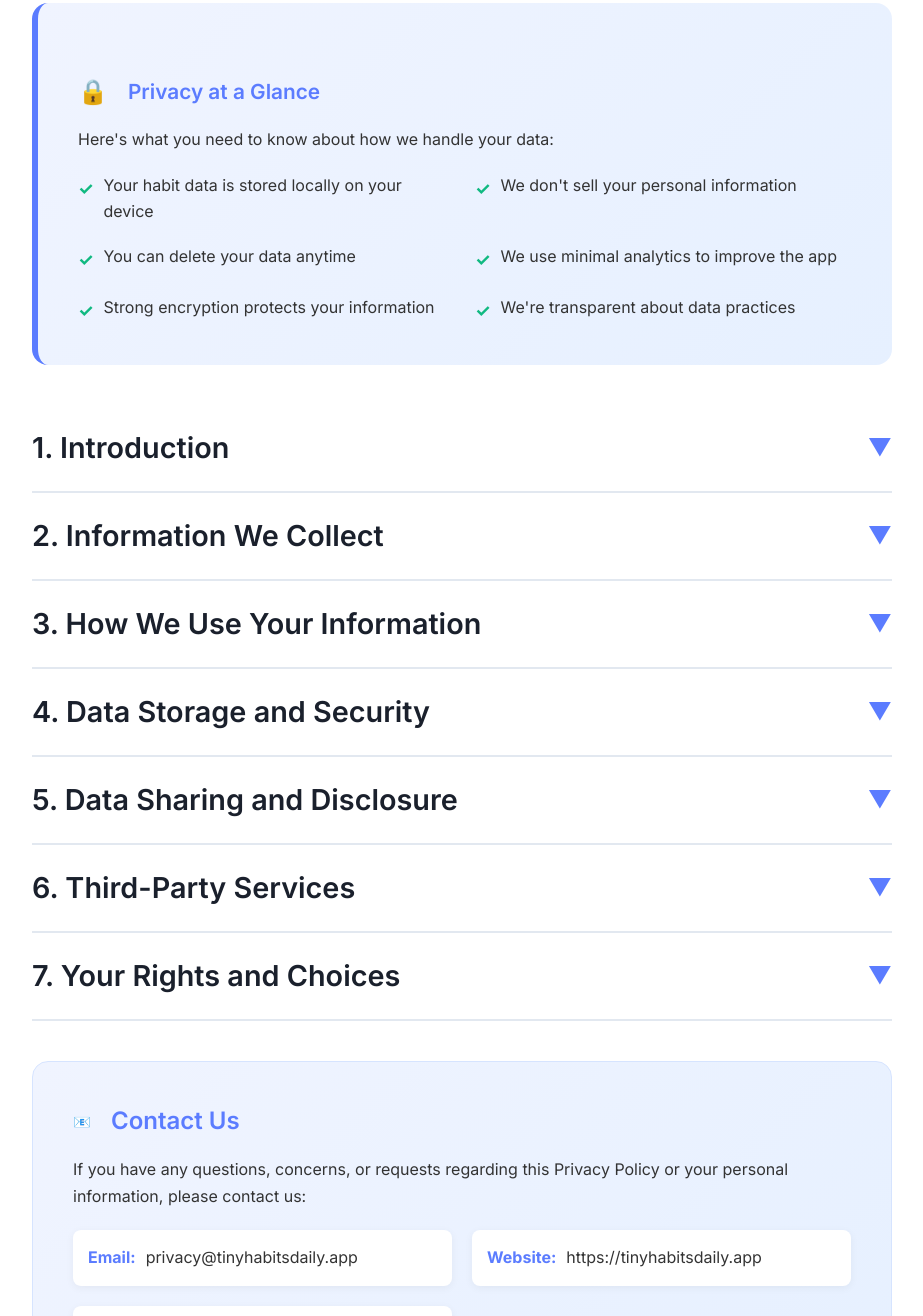
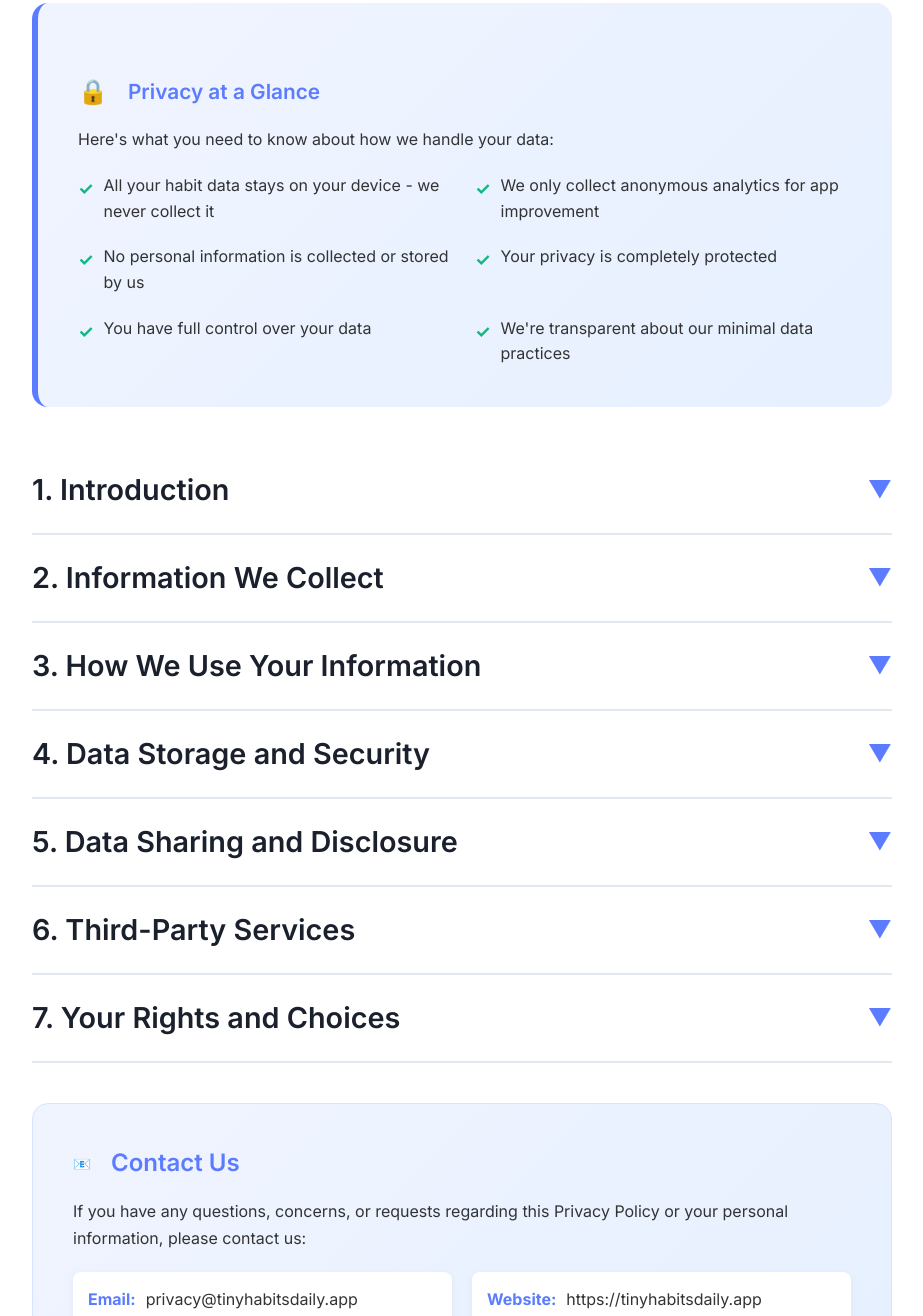
Before and after one commit to tinyhabitsdaily/tinyhabitsdaily, a plain HTML site: page privacy.html in a window 1280 px wide. Shown: the part 923-2239 px from the top of the page, without its empty margins (178-1101 px from the left). Drawn offline with Linux system fonts and the light colour scheme.

Commit message:
Fix privacy policy to accurately reflect data practices
- Clarified that NO personal data is collected or stored
- Emphasized that all habit data stays on user's device
- Updated to reflect only anonymous analytics for app improvement
- Removed misleading sections about personal data collection
- Added clear explanations of privacy-by-design approach
- Better App Store compliance with accurate privacy practices

```diff
--- a/privacy.html
+++ b/privacy.html
@@ -475,12 +475,12 @@
                 <h3>Privacy at a Glance</h3>
                 <p>Here's what you need to know about how we handle your data:</p>
                 <div class="summary-points">
-                    <div class="summary-point">Your habit data is stored locally on your device</div>
-                    <div class="summary-point">We don't sell your personal information</div>
-                    <div class="summary-point">You can delete your data anytime</div>
-                    <div class="summary-point">We use minimal analytics to improve the app</div>
-                    <div class="summary-point">Strong encryption protects your information</div>
-                    <div class="summary-point">We're transparent about data practices</div>
+                    <div class="summary-point">All your habit data stays on your device - we never collect it</div>
+                    <div class="summary-point">We only collect anonymous analytics for app improvement</div>
+                    <div class="summary-point">No personal information is collected or stored by us</div>
+                    <div class="summary-point">Your privacy is completely protected</div>
+                    <div class="summary-point">You have full control over your data</div>
+                    <div class="summary-point">We're transparent about our minimal data practices</div>
                 </div>
             </div>
 
@@ -491,8 +491,8 @@
                     <span class="section-toggle">▼</span>
                 </div>
                 <div class="section-content">
-                    <p>Welcome to TinyHabitsDaily ("we," "our," or "us"). We are committed to protecting your privacy and ensuring you have a positive experience when using our mobile application. This Privacy Policy explains how we collect, use, and protect your information when you use the TinyHabitsDaily app.</p>
-                    <p>By using our app, you agree to the collection and use of information in accordance with this policy. We will not use or share your information with anyone except as described in this Privacy Policy.</p>
+                    <p>Welcome to TinyHabitsDaily ("we," "our," or "us"). We are committed to protecting your privacy and ensuring you have a positive experience when using our mobile application. This Privacy Policy explains our privacy practices for the TinyHabitsDaily app.</p>
+                    <p><strong>Important:</strong> TinyHabitsDaily is designed with privacy by design. All your personal habit data remains on your device. We do not collect, store, or have access to your personal habit information.</p>
                 </div>
             </section>
 
@@ -503,19 +503,20 @@
                     <span class="section-toggle">▼</span>
                 </div>
                 <div class="section-content large">
-                    <h3>2.1 Information You Provide</h3>
+                    <h3>2.1 Personal Data We Do NOT Collect</h3>
                     <ul>
-                        <li><strong>Habit Data:</strong> Information about your habits, goals, and progress that you enter into the app</li>
-                        <li><strong>User Preferences:</strong> Settings and customizations you make within the app</li>
-                        <li><strong>Feedback:</strong> Any feedback, comments, or suggestions you provide to us</li>
+                        <li><strong>Habit Data:</strong> Your habits, goals, and progress data stays entirely on your device. We never collect or store this information.</li>
+                        <li><strong>Personal Information:</strong> We do not collect names, email addresses, phone numbers, or any personally identifiable information.</li>
+                        <li><strong>User Content:</strong> Any notes, journals, or personal content you create in the app remains private on your device.</li>
                     </ul>
 
-                    <h3>2.2 Automatically Collected Information</h3>
+                    <h3>2.2 Anonymous Analytics Only</h3>
                     <ul>
-                        <li><strong>Usage Analytics:</strong> Information about how you use the app, including features accessed and time spent</li>
-                        <li><strong>Device Information:</strong> Device type, operating system version, and app version</li>
-                        <li><strong>Crash Reports:</strong> Technical information when the app experiences errors or crashes</li>
+                        <li><strong>Usage Analytics:</strong> Anonymous, aggregated data about app usage patterns (no personal identification possible)</li>
+                        <li><strong>Technical Information:</strong> Device type, operating system version, and app version (for compatibility purposes)</li>
+                        <li><strong>Crash Reports:</strong> Anonymous technical information when the app experiences errors (to improve stability)</li>
                     </ul>
+                    <p><strong>Important:</strong> All analytics data is completely anonymous and cannot be linked back to you personally.</p>
                 </div>
             </section>
 
@@ -526,14 +527,19 @@
                     <span class="section-toggle">▼</span>
                 </div>
                 <div class="section-content">
-                    <p>We use the information we collect to:</p>
+                    <p>Since we don't collect personal data, here's how we use the minimal anonymous analytics:</p>
                     <ul>
-                        <li>Provide and maintain the TinyHabitsDaily app functionality</li>
-                        <li>Track your habit progress and provide personalized insights</li>
-                        <li>Improve our app performance and user experience</li>
-                        <li>Provide customer support and respond to your inquiries</li>
-                        <li>Send you important updates about the app</li>
-                        <li>Analyze usage patterns to enhance our services</li>
+                        <li><strong>App Improvement:</strong> Anonymous usage patterns help us understand which features are most valuable</li>
+                        <li><strong>Bug Fixes:</strong> Crash reports help us identify and fix technical issues</li>
+                        <li><strong>Performance Optimization:</strong> Anonymous metrics help us improve app speed and reliability</li>
+                        <li><strong>Feature Development:</strong> Understanding how the app is used (anonymously) guides new feature development</li>
+                    </ul>
+                    <p><strong>What we DON'T do:</strong></p>
+                    <ul>
+                        <li>We don't track your habit progress or personal data</li>
+                        <li>We don't send marketing emails or notifications based on your data</li>
+                        <li>We don't create profiles or target you with advertising</li>
+                        <li>We don't sell any information to third parties</li>
                     </ul>
                 </div>
             </section>
@@ -545,13 +551,17 @@
                     <span class="section-toggle">▼</span>
                 </div>
                 <div class="section-content">
-                    <p>Your habit data is primarily stored locally on your device. We implement appropriate security measures to protect your information, including:</p>
+                    <p><strong>Your Data Stays on Your Device:</strong> All your personal habit data is stored locally on your device using iOS's secure data storage mechanisms. We never transmit or store your personal habit information on our servers.</p>
+
+                    <p><strong>Security Measures:</strong></p>
                     <ul>
-                        <li>Encryption of sensitive data</li>
-                        <li>Secure data transmission protocols</li>
-                        <li>Regular security assessments and updates</li>
-                        <li>Limited access to personal information by our team</li>
+                        <li><strong>Local Encryption:</strong> Your habit data is encrypted on your device using iOS security features</li>
+                        <li><strong>No Cloud Storage:</strong> We don't store your personal data in the cloud or on our servers</li>
+                        <li><strong>Anonymous Analytics Only:</strong> The minimal analytics we collect are anonymized before transmission</li>
+                        <li><strong>No Account Required:</strong> No sign-up or login required, so no personal identifiers are collected</li>
                     </ul>
+
+                    <p><strong>Data Control:</strong> Since your habit data never leaves your device, you have complete control over it. You can delete the app at any time to remove all your data.</p>
                 </div>
             </section>
 
@@ -562,13 +572,17 @@
                     <span class="section-toggle">▼</span>
                 </div>
                 <div class="section-content">
-                    <p>We do not sell, trade, or rent your personal information to third parties. We may share your information only in the following circumstances:</p>
+                    <p><strong>We Don't Share Personal Information Because We Don't Collect It:</strong> Since we don't collect any personal information, there's nothing personal to share, sell, or trade.</p>
+
+                    <p><strong>Anonymous Analytics Only:</strong> The only data we collect is completely anonymous analytics, which may be shared with:</p>
                     <ul>
-                        <li><strong>With Your Consent:</strong> When you explicitly agree to share information</li>
-                        <li><strong>Service Providers:</strong> With trusted third-party services that help us operate the app (such as analytics services)</li>
-                        <li><strong>Legal Requirements:</strong> When required by law or to protect our rights and safety</li>
-                        <li><strong>Business Transfers:</strong> In the event of a merger, acquisition, or sale of assets</li>
+                        <li><strong>Apple Analytics:</strong> Anonymous usage statistics through Apple's built-in analytics (if you have analytics enabled in iOS settings)</li>
+                        <li><strong>Crash Reporting Services:</strong> Anonymous technical crash reports to help improve app stability</li>
                     </ul>
+
+                    <p><strong>Important:</strong> This anonymous data cannot be traced back to you personally and contains no habit information or personal details.</p>
+
+                    <p><strong>Legal Requirements:</strong> In the extremely unlikely event of legal requirements, we would have no personal information to disclose since we don't collect any.</p>
                 </div>
             </section>
 
@@ -595,14 +609,16 @@
                     <span class="section-toggle">▼</span>
                 </div>
                 <div class="section-content">
-                    <p>You have the following rights regarding your personal information:</p>
+                    <p><strong>Complete Control Over Your Data:</strong> Since your habit data stays on your device, you have full control:</p>
                     <ul>
-                        <li><strong>Access:</strong> You can access your habit data within the app</li>
-                        <li><strong>Correction:</strong> You can modify or update your information at any time</li>
-                        <li><strong>Deletion:</strong> You can delete your habits and data within the app</li>
-                        <li><strong>Data Export:</strong> You can export your habit data from the app</li>
-                        <li><strong>Opt-out:</strong> You can disable analytics in the app settings</li>
+                        <li><strong>Access:</strong> All your habit data is accessible within the app at any time</li>
+                        <li><strong>Modification:</strong> You can modify, update, or delete any habit data within the app</li>
+                        <li><strong>Complete Deletion:</strong> Delete the app to completely remove all your data from your device</li>
+                        <li><strong>Data Export:</strong> Export your habit data from the app if desired (stays local to you)</li>
+                        <li><strong>Analytics Opt-out:</strong> Disable analytics in your iOS settings under Privacy & Security > Analytics & Improvements</li>
                     </ul>
+
+                    <p><strong>No Account Deletion Needed:</strong> Since we don't create accounts or store your data, there's nothing to delete on our end. Your privacy is protected by design.</p>
                 </div>
             </section>
 
```
